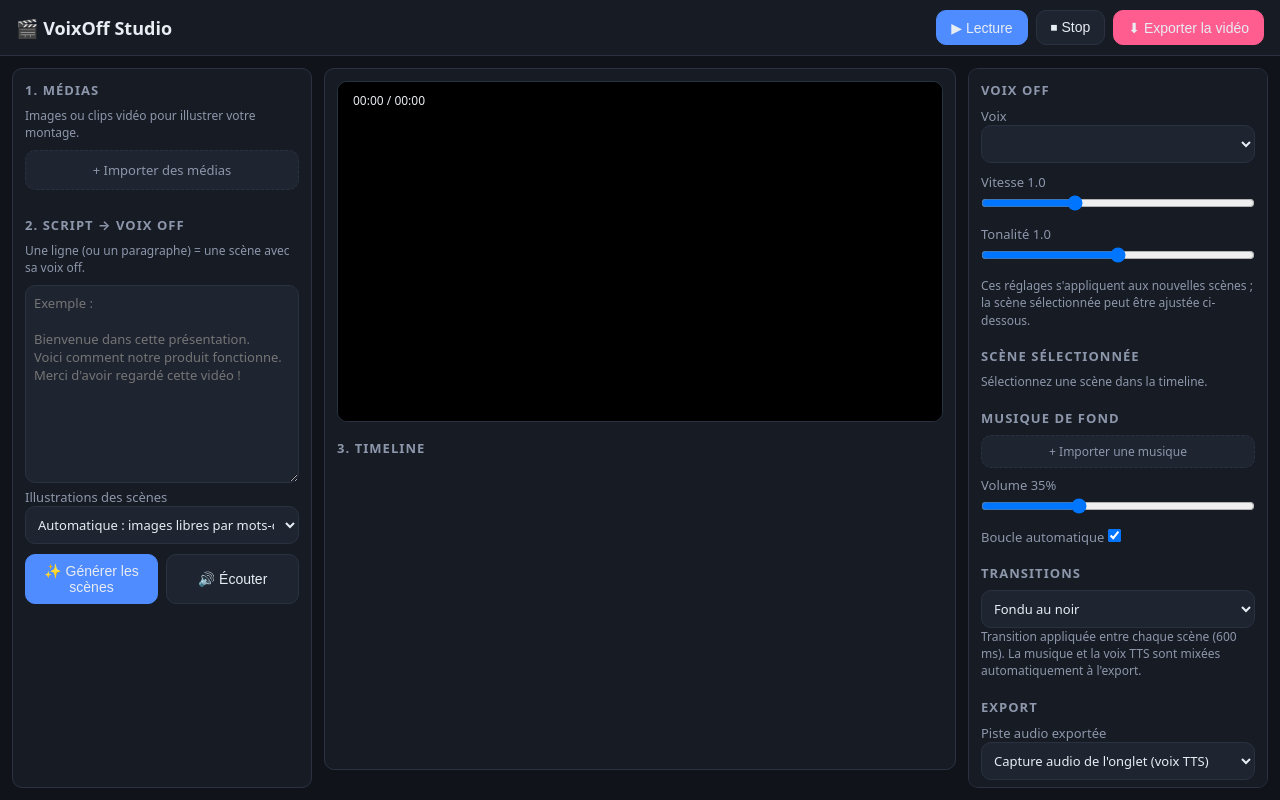
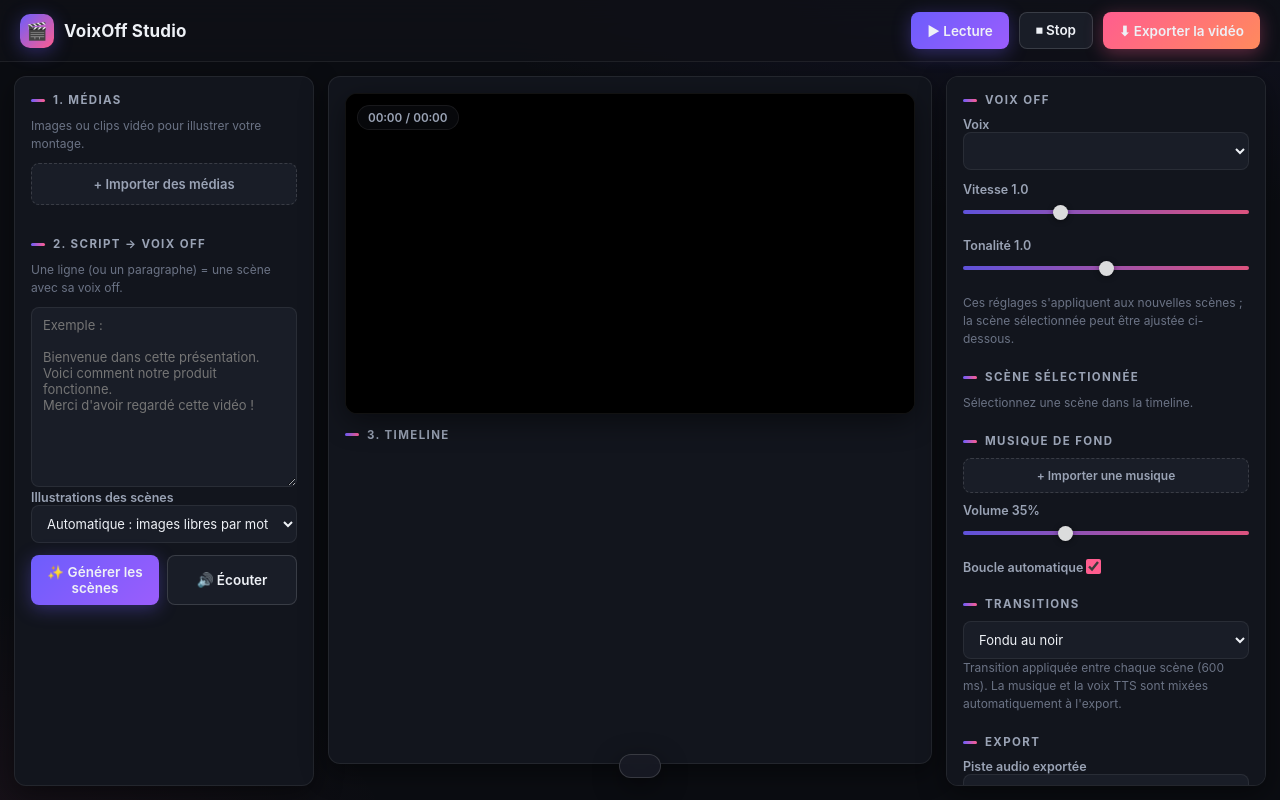
Before and after one commit to criminalaffaire-alt/testlog, a plain HTML site: page index.html in a window 1280 px wide. Drawn offline with Linux system fonts and the light colour scheme.

Commit message:
Refonte de l'interface : thème moderne épuré (dégradés, verre dépoli, micro-interactions)
Co-authored-by: criminalaffaire-alt <criminalaffaire-alt@users.noreply.github.com>

```diff
--- a/index.html
+++ b/index.html
@@ -8,7 +8,7 @@
 </head>
 <body>
 <header>
-  <h1>🎬 VoixOff Studio</h1>
+  <h1><span class="logo">🎬</span> VoixOff Studio</h1>
   <div class="header-actions">
     <button id="btnPlay" class="primary">▶ Lecture</button>
     <button id="btnStop">⏹ Stop</button>
--- a/style.css
+++ b/style.css
@@ -1,60 +1,136 @@
+/* ====== VoixOff Studio — thème moderne & épuré ====== */
+
 :root {
-  --bg: #101319;
-  --panel: #171b24;
-  --panel-2: #1e2430;
-  --border: #2a3242;
-  --text: #e8ecf3;
-  --muted: #8d97ab;
+  --bg: #0b0d12;
+  --panel: #12151d;
+  --panel-2: #191d27;
+  --panel-3: #20252f;
+  --border: rgba(255, 255, 255, 0.07);
+  --border-strong: rgba(255, 255, 255, 0.14);
+  --text: #eef1f6;
+  --muted: #9aa3b5;
+  --faint: #6b7385;
+  --primary: #6d5dfc;
+  --primary-2: #9b5dfc;
   --accent: #ff5d8f;
-  --primary: #4f8cff;
-  --radius: 10px;
+  --accent-2: #ff8a5d;
+  --ok: #3ddc97;
+  --danger: #ff5d5d;
+  --radius: 12px;
+  --radius-sm: 8px;
+  --shadow: 0 8px 28px rgba(0, 0, 0, 0.45);
+  --glow: 0 4px 18px rgba(109, 93, 252, 0.35);
+  --font: "Inter", "SF Pro Text", system-ui, -apple-system, "Segoe UI", Roboto, sans-serif;
 }
 
 * { box-sizing: border-box; margin: 0; padding: 0; }
 
+html { color-scheme: dark; }
+
 body {
-  font-family: system-ui, -apple-system, "Segoe UI", Roboto, sans-serif;
-  background: var(--bg);
+  font-family: var(--font);
+  font-size: 14px;
+  background:
+    radial-gradient(1100px 500px at 85% -10%, rgba(109, 93, 252, 0.09), transparent 60%),
+    radial-gradient(900px 500px at -10% 110%, rgba(255, 93, 143, 0.07), transparent 60%),
+    var(--bg);
   color: var(--text);
   height: 100vh;
   display: flex;
   flex-direction: column;
   overflow: hidden;
+  -webkit-font-smoothing: antialiased;
 }
+
+/* ---------- Scrollbars ---------- */
+
+::-webkit-scrollbar { width: 8px; height: 8px; }
+::-webkit-scrollbar-track { background: transparent; }
+::-webkit-scrollbar-thumb {
+  background: rgba(255, 255, 255, 0.12);
+  border-radius: 99px;
+}
+::-webkit-scrollbar-thumb:hover { background: rgba(255, 255, 255, 0.22); }
+
+/* ---------- En-tête ---------- */
 
 header {
   display: flex;
   align-items: center;
   justify-content: space-between;
-  padding: 10px 16px;
-  background: var(--panel);
+  padding: 12px 20px;
+  background: rgba(15, 17, 23, 0.82);
   border-bottom: 1px solid var(--border);
+  backdrop-filter: blur(14px);
+  z-index: 10;
 }
-header h1 { font-size: 18px; font-weight: 600; }
-.header-actions { display: flex; gap: 8px; }
+
+header h1 {
+  font-size: 17px;
+  font-weight: 700;
+  letter-spacing: 0.01em;
+  display: flex;
+  align-items: center;
+  gap: 10px;
+}
+header h1 .logo {
+  display: inline-flex;
+  align-items: center;
+  justify-content: center;
+  width: 34px;
+  height: 34px;
+  font-size: 17px;
+  border-radius: 10px;
+  background: linear-gradient(135deg, var(--primary), var(--accent));
+  box-shadow: var(--glow);
+}
+
+.header-actions { display: flex; gap: 10px; }
+
+/* ---------- Boutons ---------- */
 
 button {
+  font-family: inherit;
+  font-size: 13.5px;
+  font-weight: 600;
+  color: var(--text);
   background: var(--panel-2);
-  color: var(--text);
-  border: 1px solid var(--border);
-  border-radius: var(--radius);
-  padding: 8px 14px;
-  font-size: 14px;
+  border: 1px solid var(--border-strong);
+  border-radius: var(--radius-sm);
+  padding: 9px 16px;
   cursor: pointer;
-  transition: filter .15s;
+  transition: transform 0.12s ease, filter 0.15s ease, box-shadow 0.15s ease, background 0.15s ease;
 }
-button:hover { filter: brightness(1.25); }
-button.primary { background: var(--primary); border-color: var(--primary); }
-button.accent { background: var(--accent); border-color: var(--accent); }
-button.danger { background: #c0392b; border-color: #c0392b; }
-button:disabled { opacity: .45; cursor: not-allowed; }
+button:hover { filter: brightness(1.18); transform: translateY(-1px); }
+button:active { transform: translateY(0); }
+button:focus-visible { outline: 2px solid var(--primary); outline-offset: 2px; }
+
+button.primary {
+  background: linear-gradient(135deg, var(--primary), var(--primary-2));
+  border: none;
+  box-shadow: var(--glow);
+}
+button.accent {
+  background: linear-gradient(135deg, var(--accent), var(--accent-2));
+  border: none;
+  box-shadow: 0 4px 18px rgba(255, 93, 143, 0.35);
+}
+button.danger {
+  background: transparent;
+  border-color: rgba(255, 93, 93, 0.45);
+  color: var(--danger);
+}
+button.danger:hover { background: rgba(255, 93, 93, 0.12); }
+button:disabled { opacity: 0.4; cursor: not-allowed; transform: none; }
+
+/* ---------- Layout principal ---------- */
 
 main {
   flex: 1;
   display: grid;
-  grid-template-columns: 300px 1fr 300px;
-  gap: 12px;
-  padding: 12px;
+  grid-template-columns: 300px minmax(0, 1fr) 320px;
+  gap: 14px;
+  padding: 14px;
   min-height: 0;
 }
 
@@ -62,123 +138,304 @@ main {
   background: var(--panel);
   border: 1px solid var(--border);
   border-radius: var(--radius);
-  padding: 12px;
+  padding: 16px;
   overflow-y: auto;
+  box-shadow: var(--shadow);
 }
 .center { display: flex; flex-direction: column; min-height: 0; }
 
-section { margin-bottom: 18px; }
-h2 { font-size: 13px; text-transform: uppercase; letter-spacing: .08em; color: var(--muted); margin-bottom: 8px; }
-.hint { font-size: 12px; color: var(--muted); margin-bottom: 8px; line-height: 1.45; }
-.row { display: flex; gap: 8px; margin-top: 8px; }
+section { margin-bottom: 22px; }
+section:last-child { margin-bottom: 4px; }
+
+h2 {
+  font-size: 11.5px;
+  font-weight: 700;
+  text-transform: uppercase;
+  letter-spacing: 0.12em;
+  color: var(--muted);
+  margin-bottom: 10px;
+  display: flex;
+  align-items: center;
+  gap: 8px;
+}
+h2::before {
+  content: "";
+  width: 14px;
+  height: 3px;
+  border-radius: 99px;
+  background: linear-gradient(90deg, var(--primary), var(--accent));
+  flex: none;
+}
+
+.hint { font-size: 12px; color: var(--faint); margin-bottom: 10px; line-height: 1.5; }
+.row { display: flex; gap: 8px; margin-top: 10px; }
 .row button { flex: 1; }
+
+/* ---------- Formulaires ---------- */
+
+textarea, select, input[type="text"] {
+  width: 100%;
+  background: var(--panel-2);
+  border: 1px solid var(--border);
+  border-radius: var(--radius-sm);
+  color: var(--text);
+  padding: 9px 11px;
+  font-size: 13px;
+  font-family: inherit;
+  resize: vertical;
+  transition: border-color 0.15s ease, box-shadow 0.15s ease;
+}
+textarea:focus, select:focus {
+  outline: none;
+  border-color: var(--primary);
+  box-shadow: 0 0 0 3px rgba(109, 93, 252, 0.18);
+}
+select { cursor: pointer; }
+
+label {
+  display: block;
+  font-size: 12.5px;
+  font-weight: 600;
+  color: var(--muted);
+  margin-bottom: 12px;
+}
+
+input[type="checkbox"] {
+  accent-color: var(--accent);
+  width: 15px;
+  height: 15px;
+  cursor: pointer;
+  margin-right: 6px;
+  vertical-align: -2px;
+}
+
+input[type="range"] {
+  -webkit-appearance: none;
+  appearance: none;
+  width: 100%;
+  height: 22px;
+  margin-top: 4px;
+  background: transparent;
+  cursor: pointer;
+}
+input[type="range"]::-webkit-slider-runnable-track {
+  height: 4px;
+  border-radius: 99px;
+  background: linear-gradient(90deg, var(--primary) 0%, var(--accent) 100%);
+  opacity: 0.85;
+}
+input[type="range"]::-webkit-slider-thumb {
+  -webkit-appearance: none;
+  width: 15px;
+  height: 15px;
+  margin-top: -5.5px;
+  border-radius: 50%;
+  background: #fff;
+  border: none;
+  box-shadow: 0 1px 6px rgba(0, 0, 0, 0.5);
+  transition: transform 0.12s ease;
+}
+input[type="range"]::-webkit-slider-thumb:hover { transform: scale(1.2); }
+input[type="range"]::-moz-range-track {
+  height: 4px;
+  border-radius: 99px;
+  background: linear-gradient(90deg, var(--primary), var(--accent));
+}
+input[type="range"]::-moz-range-thumb {
+  width: 15px;
+  height: 15px;
+  border: none;
+  border-radius: 50%;
+  background: #fff;
+  box-shadow: 0 1px 6px rgba(0, 0, 0, 0.5);
+}
 
 .file-btn {
   display: block;
   text-align: center;
   background: var(--panel-2);
-  border: 1px dashed var(--border);
-  border-radius: var(--radius);
-  padding: 10px;
+  border: 1.5px dashed var(--border-strong);
+  border-radius: var(--radius-sm);
+  padding: 12px;
   font-size: 13px;
+  font-weight: 600;
+  color: var(--muted);
   cursor: pointer;
-  margin-bottom: 8px;
+  margin-bottom: 10px;
+  transition: border-color 0.15s ease, color 0.15s ease, background 0.15s ease;
 }
-.file-btn:hover { border-color: var(--primary); }
-.file-btn.small { font-size: 12px; padding: 7px; }
+.file-btn:hover {
+  border-color: var(--primary);
+  color: var(--text);
+  background: rgba(109, 93, 252, 0.08);
+}
+.file-btn.small { font-size: 12px; padding: 9px; }
 
-textarea, select {
-  width: 100%;
-  background: var(--panel-2);
-  border: 1px solid var(--border);
-  border-radius: var(--radius);
-  color: var(--text);
-  padding: 8px;
-  font-size: 13px;
-  font-family: inherit;
-  resize: vertical;
-}
-select { cursor: pointer; }
-label { display: block; font-size: 13px; color: var(--muted); margin-bottom: 10px; }
-input[type="range"] { width: 100%; margin-top: 4px; }
+/* ---------- Bibliothèque de médias ---------- */
 
-.media-list { display: grid; grid-template-columns: 1fr 1fr; gap: 6px; }
+.media-list { display: grid; grid-template-columns: 1fr 1fr; gap: 8px; }
 .media-item {
   position: relative;
   border: 1px solid var(--border);
-  border-radius: var(--radius);
+  border-radius: var(--radius-sm);
   overflow: hidden;
   aspect-ratio: 4/3;
   background: var(--panel-2);
   cursor: pointer;
+  transition: transform 0.15s ease, border-color 0.15s ease, box-shadow 0.15s ease;
 }
-.media-item.active { border-color: var(--accent); }
+.media-item:hover {
+  transform: translateY(-2px) scale(1.02);
+  border-color: var(--border-strong);
+  box-shadow: var(--shadow);
+}
+.media-item.active { border-color: var(--accent); box-shadow: 0 0 0 2px rgba(255, 93, 143, 0.3); }
 .media-item img, .media-item video { width: 100%; height: 100%; object-fit: cover; display: block; }
 .media-item .name {
   position: absolute; bottom: 0; left: 0; right: 0;
-  font-size: 10px; padding: 2px 4px;
-  background: rgba(0,0,0,.6); white-space: nowrap; overflow: hidden; text-overflow: ellipsis;
+  font-size: 10px;
+  font-weight: 600;
+  padding: 12px 6px 4px;
+  background: linear-gradient(transparent, rgba(0, 0, 0, 0.85));
+  white-space: nowrap;
+  overflow: hidden;
+  text-overflow: ellipsis;
 }
 
-.canvas-wrap { position: relative; margin-bottom: 12px; }
+/* ---------- Aperçu ---------- */
+
+.canvas-wrap { position: relative; margin-bottom: 14px; }
 #stage {
   width: 100%;
   aspect-ratio: 16/9;
   background: #000;
   border-radius: var(--radius);
   border: 1px solid var(--border);
+  box-shadow: var(--shadow);
+  display: block;
 }
 .playtime {
-  position: absolute; top: 8px; left: 8px;
-  background: rgba(0,0,0,.65);
-  font-size: 12px; padding: 3px 8px; border-radius: 6px;
+  position: absolute; top: 12px; left: 12px;
+  background: rgba(10, 12, 17, 0.7);
+  backdrop-filter: blur(8px);
+  border: 1px solid var(--border);
+  font-size: 12px;
+  font-weight: 600;
   font-variant-numeric: tabular-nums;
+  padding: 4px 10px;
+  border-radius: 99px;
+  color: var(--muted);
 }
+
+/* ---------- Timeline ---------- */
 
 .timeline {
   flex: 1;
   display: flex;
-  gap: 8px;
+  gap: 10px;
   overflow-x: auto;
-  padding-bottom: 6px;
-  min-height: 140px;
+  padding: 4px 2px 10px;
+  min-height: 150px;
   align-items: stretch;
 }
 .scene-card {
-  flex: 0 0 180px;
+  flex: 0 0 182px;
   background: var(--panel-2);
   border: 1px solid var(--border);
   border-radius: var(--radius);
-  padding: 6px;
+  padding: 7px;
   display: flex;
   flex-direction: column;
-  gap: 5px;
+  gap: 6px;
   cursor: pointer;
+  transition: transform 0.15s ease, border-color 0.15s ease, box-shadow 0.15s ease;
 }
-.scene-card.active { border-color: var(--accent); box-shadow: 0 0 0 1px var(--accent); }
+.scene-card:hover {
+  transform: translateY(-2px);
+  border-color: var(--border-strong);
+  box-shadow: var(--shadow);
+}
+.scene-card.active {
+  border-color: var(--accent);
+  box-shadow: 0 0 0 2px rgba(255, 93, 143, 0.3), var(--shadow);
+}
 .scene-card .thumb {
-  height: 70px;
-  border-radius: 6px;
+  height: 72px;
+  border-radius: var(--radius-sm);
   background: #000 center/cover no-repeat;
   display: flex; align-items: center; justify-content: center;
-  color: var(--muted); font-size: 22px;
+  color: var(--faint);
+  font-size: 22px;
 }
-.scene-card .text { font-size: 11px; color: var(--text); height: 42px; overflow: hidden; line-height: 1.35; }
-.scene-card .meta { font-size: 10px; color: var(--muted); display: flex; justify-content: space-between; align-items: center; }
+.scene-card .text {
+  font-size: 11px;
+  color: var(--text);
+  height: 44px;
+  overflow: hidden;
+  line-height: 1.4;
+}
+.scene-card .meta {
+  font-size: 10.5px;
+  font-weight: 600;
+  color: var(--faint);
+  display: flex;
+  justify-content: space-between;
+  align-items: center;
+}
 .scene-card .tools { display: flex; gap: 4px; }
-.scene-card .tools button { padding: 2px 7px; font-size: 11px; border-radius: 6px; }
-
-.prop-group { margin-bottom: 10px; }
-.empty-timeline {
-  color: var(--muted); font-size: 13px;
-  align-self: center; margin: auto; text-align: center; line-height: 1.6;
+.scene-card .tools button {
+  padding: 3px 8px;
+  font-size: 11px;
+  border-radius: 6px;
+  background: var(--panel-3);
 }
 
+.empty-timeline {
+  color: var(--faint);
+  font-size: 13px;
+  line-height: 1.7;
+  align-self: center;
+  margin: auto;
+  text-align: center;
+  border: 1.5px dashed var(--border-strong);
+  border-radius: var(--radius);
+  padding: 26px 34px;
+}
+
+/* ---------- Toast ---------- */
+
 .toast {
-  position: fixed; bottom: 20px; left: 50%; transform: translateX(-50%);
-  background: var(--panel-2); border: 1px solid var(--border);
-  color: var(--text); padding: 10px 18px; border-radius: var(--radius);
-  font-size: 13px; z-index: 50; max-width: 80%;
+  position: fixed;
+  bottom: 22px;
+  left: 50%;
+  transform: translateX(-50%);
+  background: rgba(24, 27, 36, 0.92);
+  backdrop-filter: blur(10px);
+  border: 1px solid var(--border-strong);
+  color: var(--text);
+  padding: 11px 20px;
+  border-radius: 99px;
+  font-size: 13px;
+  font-weight: 600;
+  box-shadow: var(--shadow);
+  z-index: 50;
+  max-width: 82%;
+  animation: toast-in 0.25s ease;
 }
-.toast.error { border-color: #c0392b; }
-.hidden { display: none; }
+.toast.error { border-color: rgba(255, 93, 93, 0.55); color: #ffb3b3; }
+
+@keyframes toast-in {
+  from { opacity: 0; transform: translate(-50%, 10px); }
+  to { opacity: 1; transform: translate(-50%, 0); }
+}
+
+/* ---------- Petits écrans ---------- */
+
+@media (max-width: 1100px) {
+  main { grid-template-columns: 260px minmax(0, 1fr) 260px; }
+}
+@media (max-width: 860px) {
+  body { overflow: auto; }
+  main { grid-template-columns: 1fr; height: auto; }
+  .panel, .center { overflow: visible; }
+}
```
